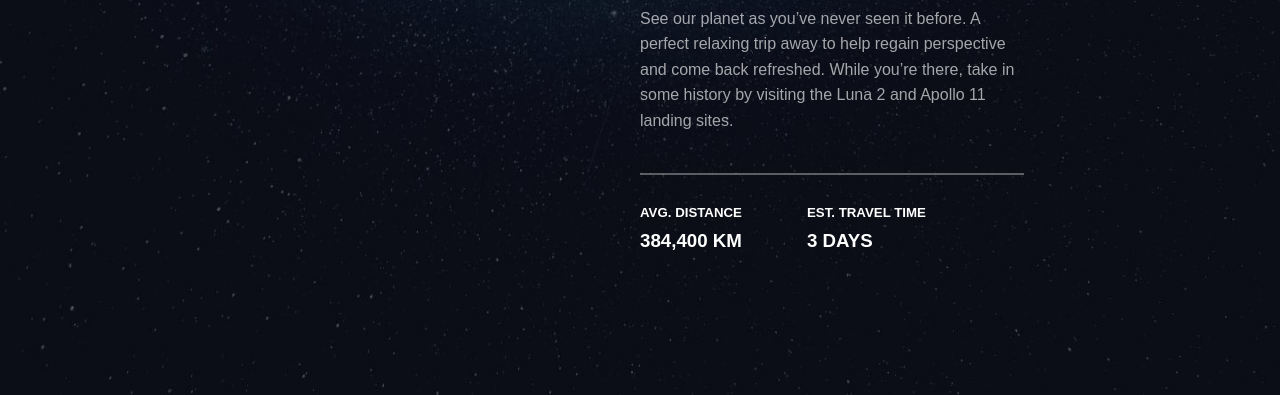
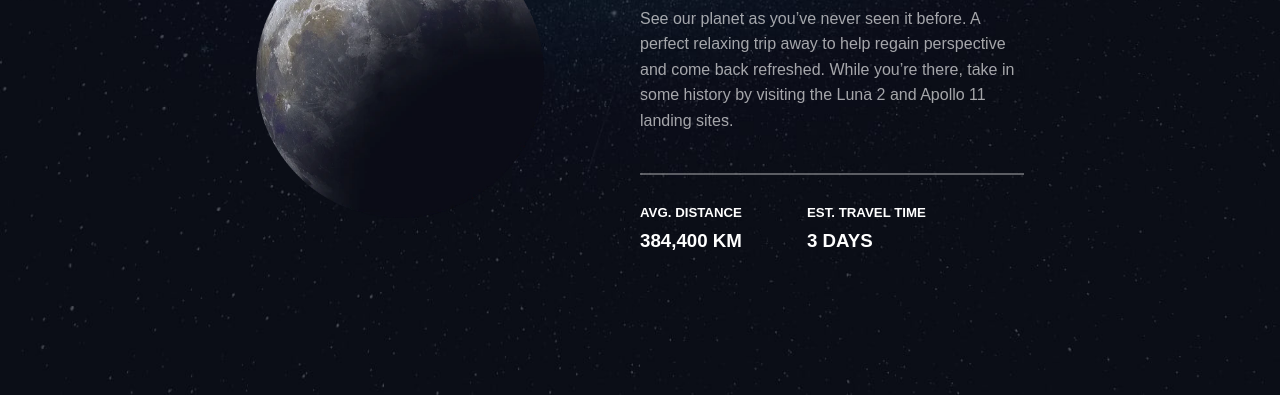
Before and after one commit to eraela/Space-Tourism-Website, a plain HTML site: page destination.html in a window 1280 px wide. Shown: the part 405-800 px from the top of the page. Drawn offline with Linux system fonts and the light colour scheme; a web font is replaced by a local one.

Commit message:
Update destination.html

```diff
--- a/destination.html
+++ b/destination.html
@@ -58,7 +58,7 @@
               destination
             </h2>
             <img
-              src="../starter-code/assets/destination/image-moon.webp"
+              src="../assets/destination/image-moon.webp"
               alt=""
               width="60%"
             />
```
